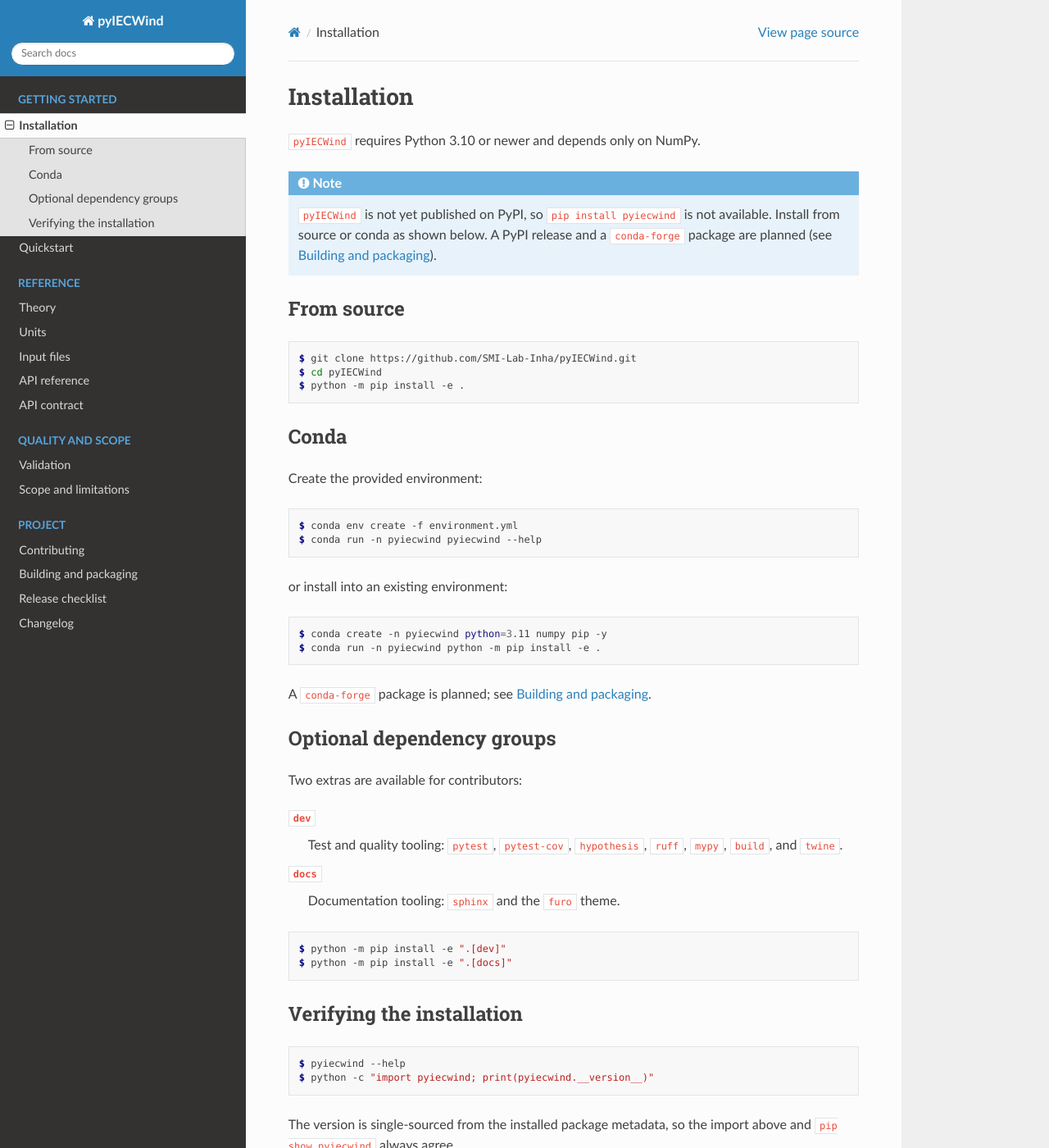
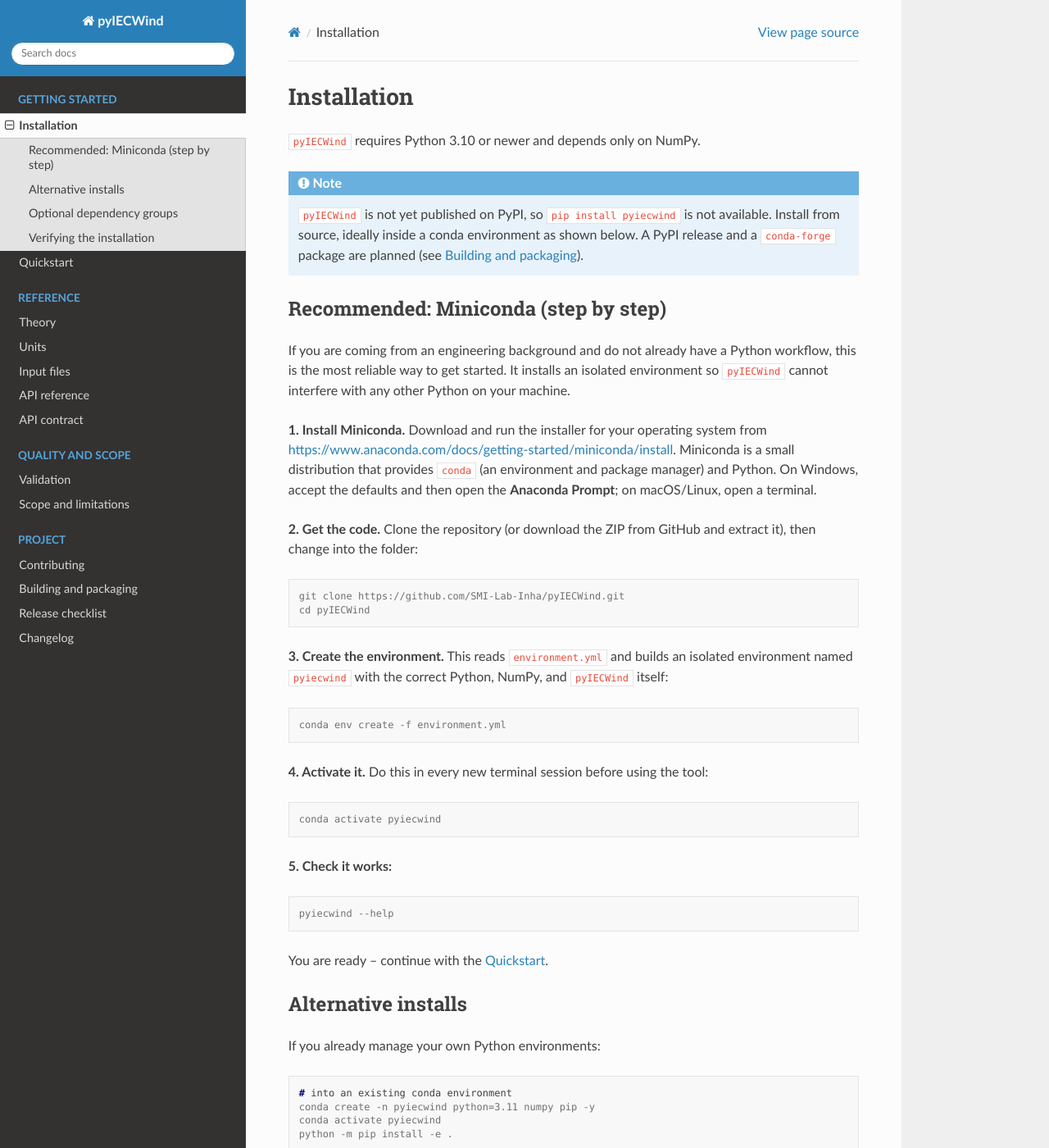
Before and after one commit to SMI-Lab-Inha/pyIECWind, a Sphinx documentation site: the page built from docs/installation.rst, in a window 1280 px wide and 1400 px high. Shown: the whole window at 82% size. Built offline with Sphinx 7.4.7 and the Read the Docs theme 3.1.0, drawn with Linux system fonts in a browser that asks for light colours; some of the changed text lies outside the part shown.

Commit message:
Fix doc links and changelog rendering; beginner-friendly install
- README now links to the hosted Read the Docs pages instead of raw .rst source
  files (which GitHub does not render nicely).
- Render the docs changelog as formatted Markdown via MyST (parsed include of the
  single-source CHANGELOG.md) instead of a raw code block.
- Rewrite the Installation page to lead newcomers through a Miniconda + conda
  environment workflow step by step; fix the stale theme reference.

```diff
--- a/docs/conf.py
+++ b/docs/conf.py
@@ -26,6 +26,7 @@
     "sphinx.ext.viewcode",
     "sphinx.ext.intersphinx",
     "sphinx.ext.mathjax",
+    "myst_parser",  # only to parse the included Markdown CHANGELOG (see changelog.rst)
 ]
 
 source_suffix = {".rst": "restructuredtext"}
--- a/docs/installation.rst
+++ b/docs/installation.rst
@@ -6,36 +6,68 @@
 .. note::
 
    ``pyIECWind`` is not yet published on PyPI, so ``pip install pyiecwind`` is not
-   available. Install from source or conda as shown below. A PyPI release and a
-   ``conda-forge`` package are planned (see :doc:`deployment`).
+   available. Install from source, ideally inside a conda environment as shown
+   below. A PyPI release and a ``conda-forge`` package are planned (see
+   :doc:`deployment`).
 
-From source
------------
+Recommended: Miniconda (step by step)
+-------------------------------------
+
+If you are coming from an engineering background and do not already have a Python
+workflow, this is the most reliable way to get started. It installs an isolated
+environment so ``pyIECWind`` cannot interfere with any other Python on your
+machine.
+
+**1. Install Miniconda.** Download and run the installer for your operating system
+from https://www.anaconda.com/docs/getting-started/miniconda/install. Miniconda is
+a small distribution that provides ``conda`` (an environment and package manager)
+and Python. On Windows, accept the defaults and then open the **Anaconda Prompt**;
+on macOS/Linux, open a terminal.
+
+**2. Get the code.** Clone the repository (or download the ZIP from GitHub and
+extract it), then change into the folder:
 
 .. code-block:: console
 
-   $ git clone https://github.com/SMI-Lab-Inha/pyIECWind.git
-   $ cd pyIECWind
-   $ python -m pip install -e .
+   git clone https://github.com/SMI-Lab-Inha/pyIECWind.git
+   cd pyIECWind
 
-Conda
------
-
-Create the provided environment:
+**3. Create the environment.** This reads ``environment.yml`` and builds an
+isolated environment named ``pyiecwind`` with the correct Python, NumPy, and
+``pyIECWind`` itself:
 
 .. code-block:: console
 
-   $ conda env create -f environment.yml
-   $ conda run -n pyiecwind pyiecwind --help
+   conda env create -f environment.yml
 
-or install into an existing environment:
+**4. Activate it.** Do this in every new terminal session before using the tool:
 
 .. code-block:: console
 
-   $ conda create -n pyiecwind python=3.11 numpy pip -y
-   $ conda run -n pyiecwind python -m pip install -e .
+   conda activate pyiecwind
 
-A ``conda-forge`` package is planned; see :doc:`deployment`.
+**5. Check it works:**
+
+.. code-block:: console
+
+   pyiecwind --help
+
+You are ready -- continue with the :doc:`quickstart`.
+
+Alternative installs
+--------------------
+
+If you already manage your own Python environments:
+
+.. code-block:: console
+
+   # into an existing conda environment
+   conda create -n pyiecwind python=3.11 numpy pip -y
+   conda activate pyiecwind
+   python -m pip install -e .
+
+   # or a plain pip install from a source checkout
+   python -m pip install -e .
 
 Optional dependency groups
 --------------------------
@@ -44,23 +76,24 @@
 
 ``dev``
     Test and quality tooling: ``pytest``, ``pytest-cov``, ``hypothesis``,
-    ``ruff``, ``mypy``, ``build``, and ``twine``.
+    ``ruff``, ``mypy``, ``build``, ``twine``, and ``pip-audit``.
 
 ``docs``
-    Documentation tooling: ``sphinx`` and the ``furo`` theme.
+    Documentation tooling: ``sphinx``, the ``sphinx-rtd-theme`` theme, and
+    ``myst-parser``.
 
 .. code-block:: console
 
-   $ python -m pip install -e ".[dev]"
-   $ python -m pip install -e ".[docs]"
+   python -m pip install -e ".[dev]"
+   python -m pip install -e ".[docs]"
 
 Verifying the installation
 --------------------------
 
 .. code-block:: console
 
-   $ pyiecwind --help
-   $ python -c "import pyiecwind; print(pyiecwind.__version__)"
+   pyiecwind --help
+   python -c "import pyiecwind; print(pyiecwind.__version__)"
 
-The version is single-sourced from the installed package metadata, so the
-import above and ``pip show pyiecwind`` always agree.
+The version is single-sourced from the installed package metadata, so the import
+above and ``pip show pyiecwind`` always agree.
--- a/pyproject.toml
+++ b/pyproject.toml
@@ -45,6 +45,7 @@
 docs = [
   "sphinx>=7.0",
   "sphinx-rtd-theme>=2.0",
+  "myst-parser>=2.0",
 ]
 
 [project.scripts]
```
Also changed, not shown: README.md (+21 -13 lines), docs/changelog.rst (+4 -8 lines).
